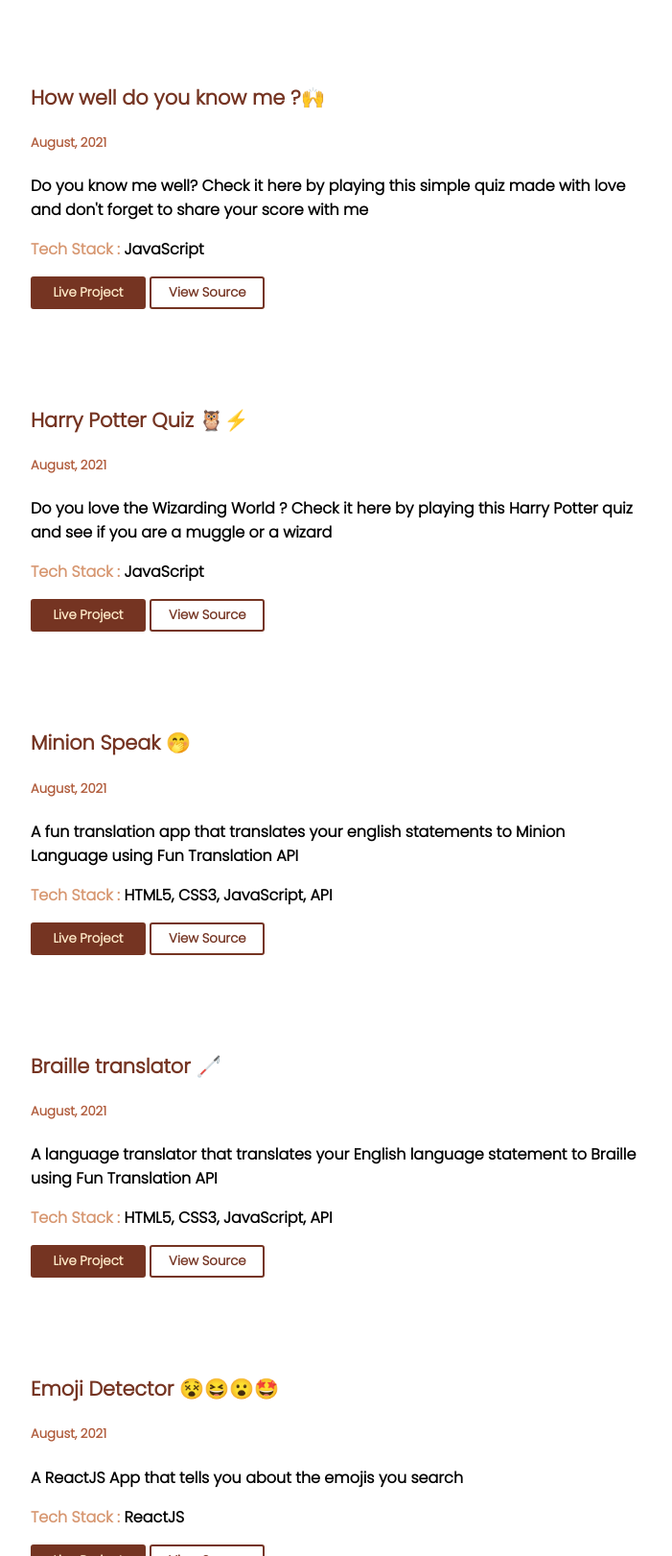
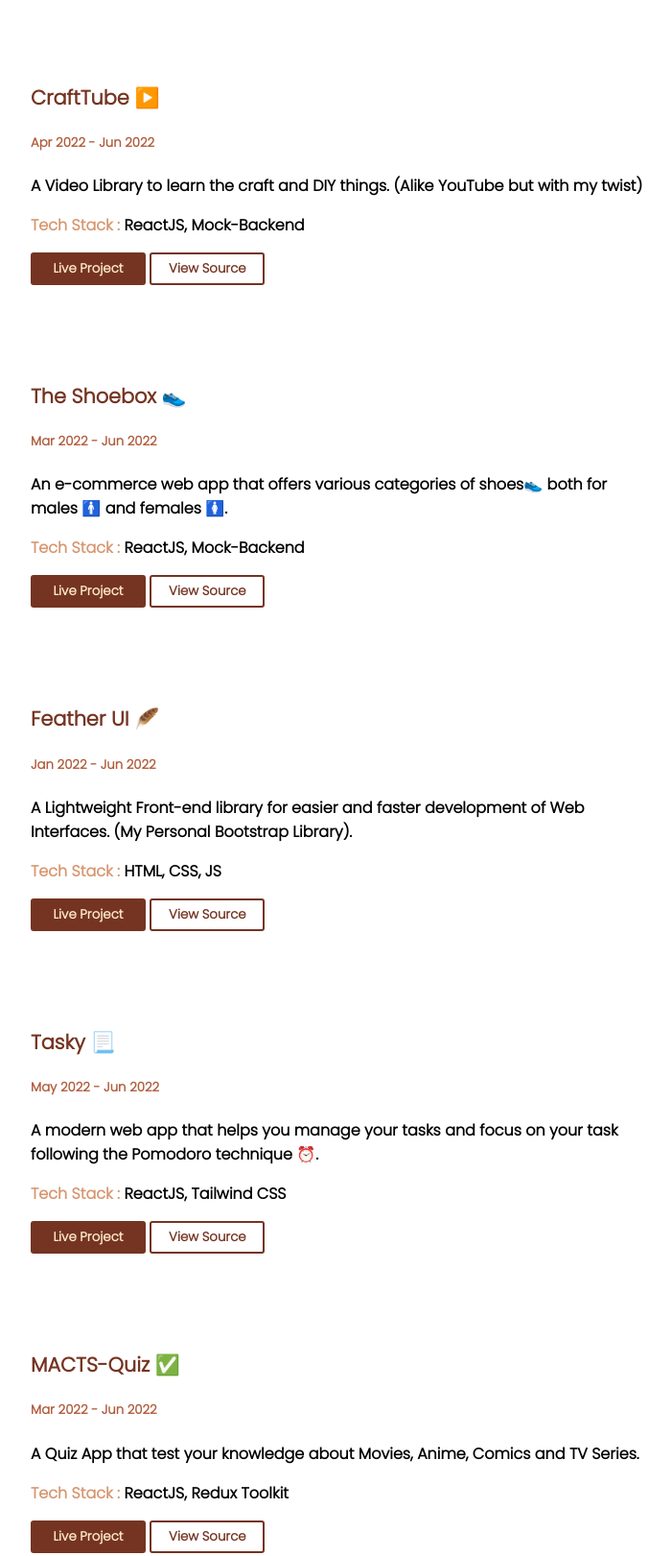
Before and after one commit to Varun-28/VarunVerma-Portfolio, a plain HTML site: page projects.html in a window 1280 px wide. Shown: the part 160-1781 px from the top of the page at 96% size, without its empty margins (288-989 px from the left). Drawn offline with Linux system fonts and the light colour scheme.

Commit message:
Update projects.html

```diff
--- a/projects.html
+++ b/projects.html
@@ -5,7 +5,7 @@
     <meta http-equiv="X-UA-Compatible" content="IE=edge">
     <meta name="viewport" content="width=device-width, initial-scale=1.0">
     <title>Varun Verma</title>
-
+    <link rel="icon" type="image/x-icon" href="/img/favicon.ico">
     <!-- google fonts -->
     <link rel="preconnect" href="https://fonts.googleapis.com">
     <link rel="preconnect" href="https://fonts.gstatic.com" crossorigin>
@@ -27,6 +27,46 @@
     </header>
     <main>
         <h2 class="sub_heading">See my <span class="highlight_dark">Projects</span></h2>
+        <div class="content my_project">
+            <h3>CraftTube ▶️</h3>
+            <h5>Apr 2022 - Jun 2022</h5>
+            <p>A Video Library to learn the craft and DIY things. (Alike YouTube but with my twist)</p>
+            <p><span class="highlight_light">Tech Stack : </span>ReactJS, Mock-Backend</p>
+            <a href="https://craft-tube.vercel.app/" target="_blank"><button class="btn btn_dark">Live Project</button></a>
+            <a href="https://github.com/Varun-28/CraftTube" target="_blank"><button class="btn btn_light">View Source</button></a>
+        </div>
+        <div class="content my_project">
+            <h3>The Shoebox 👟</h3>
+            <h5>Mar 2022 - Jun 2022</h5>
+            <p>An e-commerce web app that offers various categories of shoes👟 both for males 🚹 and females 🚺.</p>
+            <p><span class="highlight_light">Tech Stack : </span>ReactJS, Mock-Backend</p>
+            <a href="https://the-shoebox.netlify.app/" target="_blank"><button class="btn btn_dark">Live Project</button></a>
+            <a href="https://github.com/Varun-28/Shoebox-React" target="_blank"><button class="btn btn_light">View Source</button></a>
+        </div>
+        <div class="content my_project">
+            <h3>Feather UI 🪶</h3>
+            <h5>Jan 2022 - Jun 2022</h5>
+            <p>A Lightweight Front-end library for easier and faster development of Web Interfaces. (My Personal Bootstrap Library). </p>
+            <p><span class="highlight_light">Tech Stack : </span>HTML, CSS, JS</p>
+            <a href="https://ui-feather.netlify.app/index.html" target="_blank"><button class="btn btn_dark">Live Project</button></a>
+            <a href="https://github.com/Varun-28/Feather-UI" target="_blank"><button class="btn btn_light">View Source</button></a>
+        </div>
+        <div class="content my_project">
+            <h3>Tasky 📃</h3>
+            <h5>May 2022 - Jun 2022</h5>
+            <p>A modern web app that helps you manage your tasks and focus on your task following the Pomodoro technique ⏰.</p>
+            <p><span class="highlight_light">Tech Stack : </span>ReactJS, Tailwind CSS</p>
+            <a href="https://tasky-pomodoro.vercel.app/" target="_blank"><button class="btn btn_dark">Live Project</button></a>
+            <a href="https://github.com/Varun-28/pomodoro" target="_blank"><button class="btn btn_light">View Source</button></a>
+        </div>
+        <div class="content my_project">
+            <h3>MACTS-Quiz ✅</h3>
+            <h5>Mar 2022 - Jun 2022</h5>
+            <p>A Quiz App that test your knowledge about Movies, Anime, Comics and TV Series.</p>
+            <p><span class="highlight_light">Tech Stack : </span>ReactJS, Redux Toolkit</p>
+            <a href="https://macts-quiz.netlify.app/" target="_blank"><button class="btn btn_dark">Live Project</button></a>
+            <a href="https://github.com/Varun-28/MACTS-Quiz" target="_blank"><button class="btn btn_light">View Source</button></a>
+        </div>
         <div class="content my_project">
             <h3>How well do you know me ?🙌</h3>
             <h5>August, 2021</h5>
```
